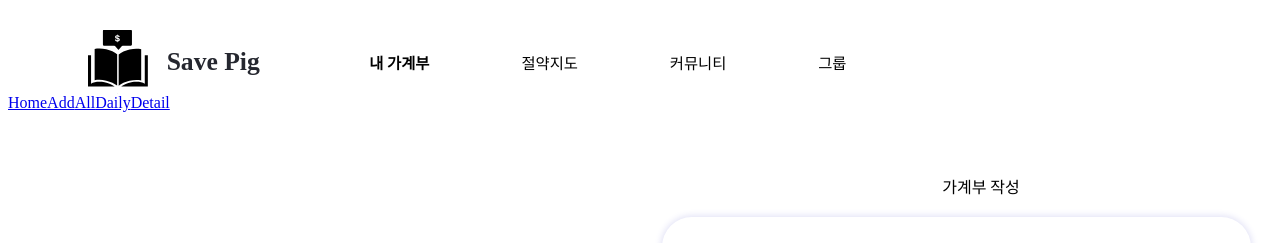
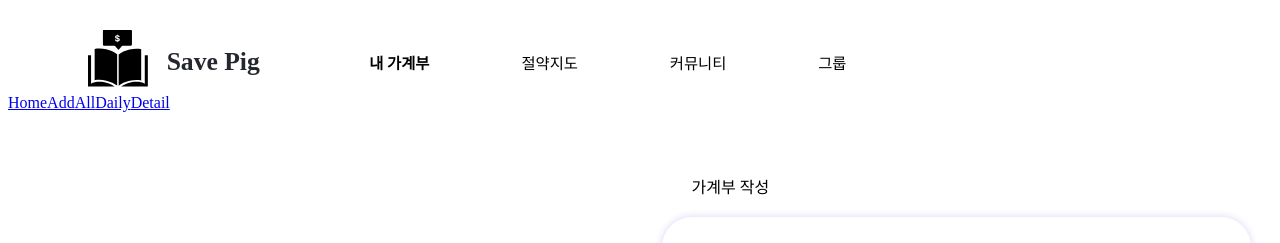
Before and after one commit to swcamp9thTeam1/frontend-project-accountbook, a Vue app: page /account-book/add in a window 1280 px wide. Shown: the top 243 px of the page. Built offline with nearby package versions, Linux system fonts and the light colour scheme; no server answers.

Commit message:
FIX: 가계부 추가(생성) 페이지에서 정렬 수정

```diff
--- a/src/components/accbook/AccountBookInsert.vue
+++ b/src/components/accbook/AccountBookInsert.vue
@@ -1,8 +1,6 @@
 <template>
-    <div class="page-title">가계부 작성</div>
-
-    <div class="add-accbook">
-        <input type="text" class="accbook-title" name="title" placeholder="제목을 입력해주세요."
+  <div class="add-accbook">
+      <input type="text" class="accbook-title" name="title" placeholder="제목을 입력해주세요."
         minlength="4" maxlength="20" required>
         <input type="number" class="accbook-amount" name="amount" placeholder="금액을 입력해주세요."
         minlength="1" maxlength="19" required>
@@ -86,24 +84,6 @@
 </script>
 
 <style scoped>
-    /* 작성 부분 상단의 "가계부 작성" 텍스트 */
-    .page-title {
-        position: relative;
-        //left: 797px;
-        //left: 797px;
-        //top: 212px;
-        //width: 90px;
-        //height: 20px;
-
-        font-family: 'Noto Sans KR';
-        font-style: normal;
-        font-weight: 500;
-        font-size: 16px;
-        line-height: 19px;
-        color: #000000;
-        margin-left: 50px;
-    }
-
     /* 가계부 작성 부분 틀 */
     .add-accbook {
         position: relative;
--- a/src/views/accountbook/AccbookAddView.vue
+++ b/src/views/accountbook/AccbookAddView.vue
@@ -1,5 +1,6 @@
 <template>
   <div class="parent-container">
+    <div class="page-title">가계부 작성</div>
     <AccountBookInsert/>
   </div>
 
@@ -19,4 +20,16 @@ import AccountBookInsert from "@/components/accbook/AccountBookInsert.vue";
   align-items: center;
 }
 
+/* 작성 부분 상단의 "가계부 작성" 텍스트 */
+.page-title {
+  position: relative;
+  font-family: 'Noto Sans KR';
+  font-style: normal;
+  font-weight: 500;
+  font-size: 16px;
+  line-height: 19px;
+  color: #000000;
+  margin-left: 50px;
+  align-self: flex-start;
+}
 </style>
```
